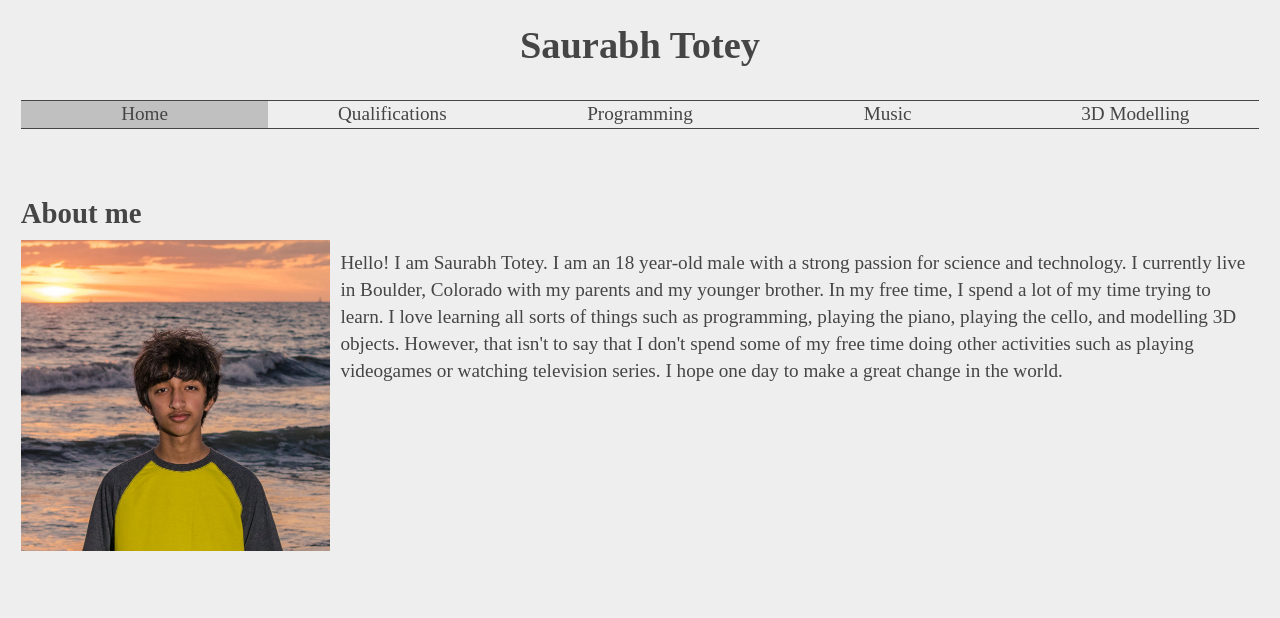
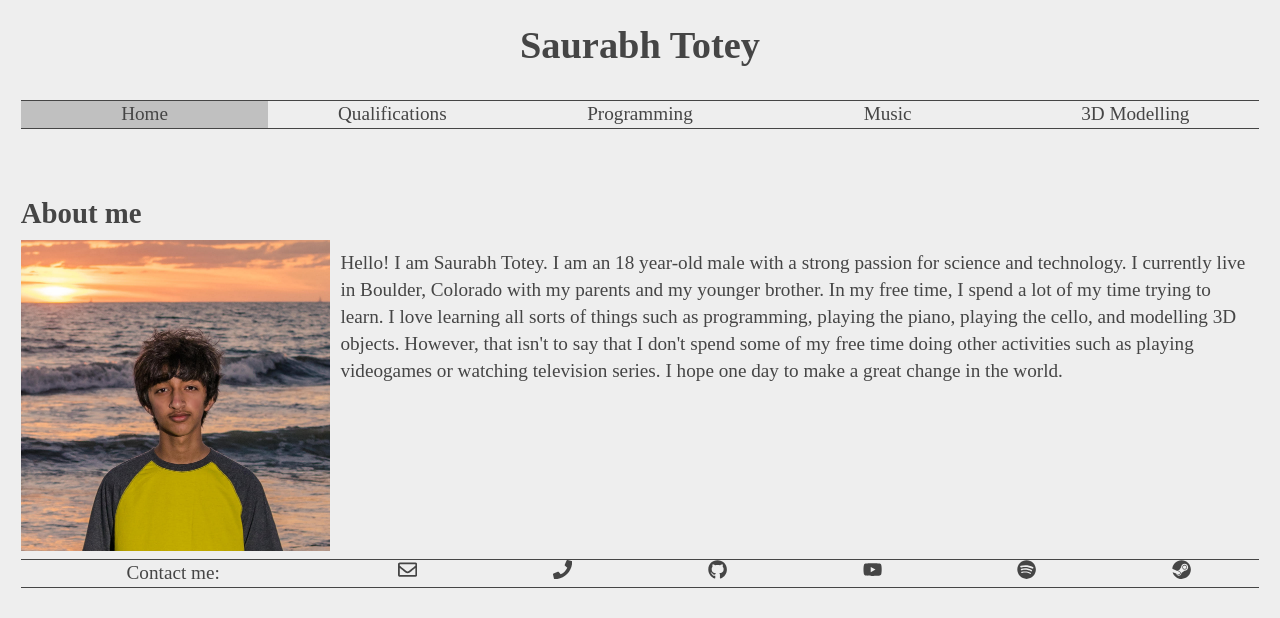
Before and after one commit to SaurabhTotey/Portfolio-Website, a Gatsby app: page / in a window 1280 px wide. Shown: the top 618 px of the page. Built offline with nearby package versions, Linux system fonts and the light colour scheme.

Commit message:
Started making a Footer component

```diff
--- a/package.json
+++ b/package.json
@@ -24,6 +24,7 @@
     "core-js": "^2.6.5",
     "gatsby": "^2.2.5",
     "react": "^16.8.4",
-    "react-dom": "^16.8.4"
+    "react-dom": "^16.8.4",
+    "react-icons": "^3.5.0"
   }
 }
--- /dev/null
+++ b/src/components/Footer.js
@@ -0,0 +1,17 @@
+import React from "react";
+import {FaRegEnvelope, FaGithub, FaSpotify, FaSteam, FaYoutube, FaPhone} from "react-icons/fa";
+import ResponsiveContainer from "./ResponsiveContainer";
+
+const icons = [<FaRegEnvelope/>, <FaPhone/>, <FaGithub/>, <FaYoutube/>, <FaSpotify/>, <FaSteam/>];
+const iconWidth = 100 / icons.length;
+
+export default () => (
+	<footer style={{borderTop: "1px solid #454545", borderBottom: "1px solid #454545"}}>
+		<ResponsiveContainer>
+			<div responsiveWidth="25%" style={{width: "100%", textAlign: "center"}}>Contact me:&nbsp;</div>
+			<div responsiveWidth="75%" style={{width: "100%"}}>{
+				icons.map(icon => <div style={{width:`${iconWidth}%`, display: "inline-block", textAlign: "center"}}>{icon}</div>)
+			}</div>
+		</ResponsiveContainer>
+	</footer>
+)
--- a/src/pages/Modelling.js
+++ b/src/pages/Modelling.js
@@ -1,4 +1,5 @@
 import React from "react";
+import Footer from "../components/Footer";
 import Header from "../components/Header";
 import Meta from "../components/Meta";
 
@@ -7,5 +8,6 @@ export default () => (
 		<Meta />
 		<Header />
 		<p>Sorry, this page is a work in progress!</p>
+		<Footer />
 	</div>
 )
--- a/src/pages/Music.js
+++ b/src/pages/Music.js
@@ -1,4 +1,5 @@
 import React from "react";
+import Footer from "../components/Footer";
 import Header from "../components/Header";
 import Meta from "../components/Meta";
 
@@ -7,5 +8,6 @@ export default () => (
 		<Meta />
 		<Header />
 		<p>Sorry, this page is a work in progress!</p>
+		<Footer />
 	</div>
 )
--- a/src/pages/Programming.js
+++ b/src/pages/Programming.js
@@ -1,4 +1,5 @@
 import React from "react";
+import Footer from "../components/Footer";
 import Header from "../components/Header";
 import Meta from "../components/Meta";
 
@@ -7,5 +8,6 @@ export default () => (
 		<Meta />
 		<Header />
 		<p>Sorry, this page is a work in progress!</p>
+		<Footer />
 	</div>
 )
--- a/src/pages/Qualifications.js
+++ b/src/pages/Qualifications.js
@@ -1,4 +1,5 @@
 import React from "react";
+import Footer from "../components/Footer";
 import Header from "../components/Header";
 import Meta from "../components/Meta";
 
@@ -7,5 +8,6 @@ export default () => (
 		<Meta />
 		<Header />
 		<p>Sorry, this page is a work in progress!</p>
+		<Footer />
 	</div>
 )
--- a/src/pages/index.js
+++ b/src/pages/index.js
@@ -1,4 +1,5 @@
 import React from "react";
+import Footer from "../components/Footer";
 import Header from "../components/Header";
 import Meta from "../components/Meta";
 import ResponsiveContainer from "../components/ResponsiveContainer";
@@ -13,5 +14,6 @@ export default () => (
 			<img src={"images/SaurabhToteyCancun.jpg"} alt={"Saurabh Totey"} style={{width: "100%"}} responsiveWidth="25%" />
 			<p responsiveWidth="75%" style={{margin: "10px"}}>Hello! I am Saurabh Totey. I am an 18 year-old male with a strong passion for science and technology. I currently live in Boulder, Colorado with my parents and my younger brother. In my free time, I spend a lot of my time trying to learn. I love learning all sorts of things such as programming, playing the piano, playing the cello, and modelling 3D objects. However, that isn't to say that I don't spend some of my free time doing other activities such as playing videogames or watching television series. I hope one day to make a great change in the world.</p>
 		</ResponsiveContainer>
+		<Footer />
 	</div>
 )
```
Also changed, not shown: 1 other file (tests, documents, lock files or other folders).
